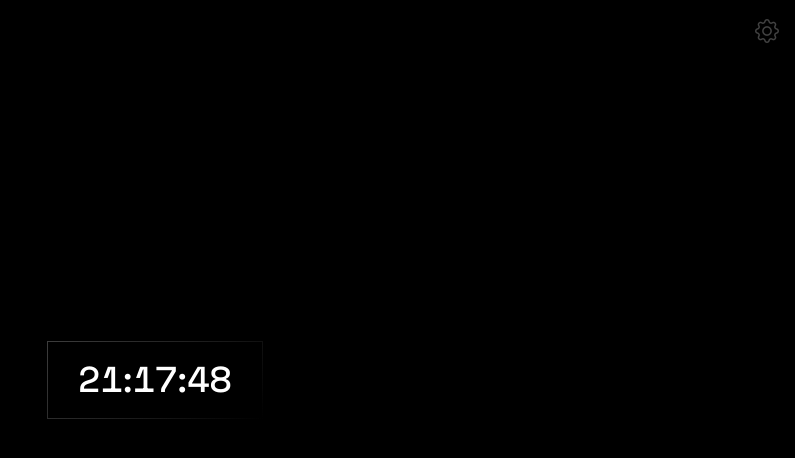
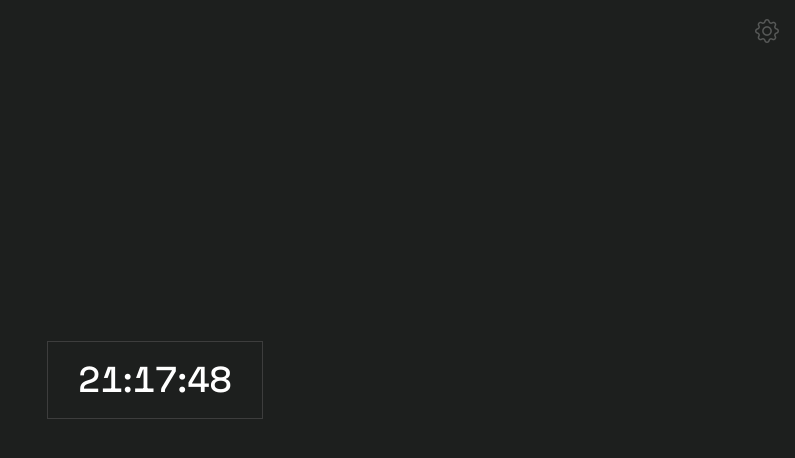
Before and after one commit to aggeB8/homepage, a Vue app: page / in a window 1280 px wide. Shown: the top 458 px of the page, without its empty margins (485-1280 px from the left). Built offline with nearby package versions, Linux system fonts and the light colour scheme.

Commit message:
glassmorphism in progress

```diff
--- a/src/assets/base.css
+++ b/src/assets/base.css
@@ -1,8 +1,14 @@
 :root {
-  --bg-color: rgb(0, 0, 0);
-  --sec-color: rgb(10, 10, 10);
+  --bg-color: #1d1f1e;
+
+  --modal-bg: rgba(0, 0, 0, 0.2);
+  --modal-bg-blur: blur(10px);
+
+  --sec-color: #181a19;
   --border-color: #3d3d3d;
+  --border-gradient: linear-gradient(135deg, #3d3d3d, #00000000) 1;
 
-  --border-gradient: linear-gradient(135deg, #3d3d3d, #000) 1;
+
+
 
 }
--- a/src/components/Clock.vue
+++ b/src/components/Clock.vue
@@ -42,7 +42,7 @@
     #clock-wrapper {
         border-width: 1px;
         border-style: solid;
-        border-image: var(--border-gradient);
+        border-color: #3d3d3d;
         width: fit-content;
         padding: 15px 30px 15px 30px;;
     }
--- a/src/components/Modal.vue
+++ b/src/components/Modal.vue
@@ -52,21 +52,25 @@
         width: 300px;
         height: fit-content;
         border: none;
-        background-color: var(--bg-color);
+        /* background-color: var(--bg-color); */
+        background-color: var(--modal-bg);
+        backdrop-filter: var(--modal-bg-blur);
 
+        border-radius: 10px;
         border-width: 1px;
         border-style: solid;
-        border-image: var(--border-gradient);
+        border-color: var(--border-color);
     }
 
     #modal::backdrop {
-        background-color: rgba(0, 0, 0, 0.656)
+        background-color: rgba(0, 0, 0, 0.5);
     }
 
     header {
         width: 100%;
         height: 3rem;
-        background-color: var(--sec-color);
+        background-color: var(--modal-bg);
+        backdrop-filter: var(--modal-bg-blur);
         display: flex;
         justify-content: center;
         align-items: center;
@@ -75,7 +79,7 @@
 
         border-bottom-width: 1px;
         border-bottom-style: solid;
-        border-image: var(--border-gradient);
+        border-color: var(--border-color);
     }
 
     header > i {
@@ -88,7 +92,7 @@
         flex-direction: column;
         justify-content: center;
         align-items: center;
-        padding: 1rem
+        padding: 1rem;
     }
 
 
```
